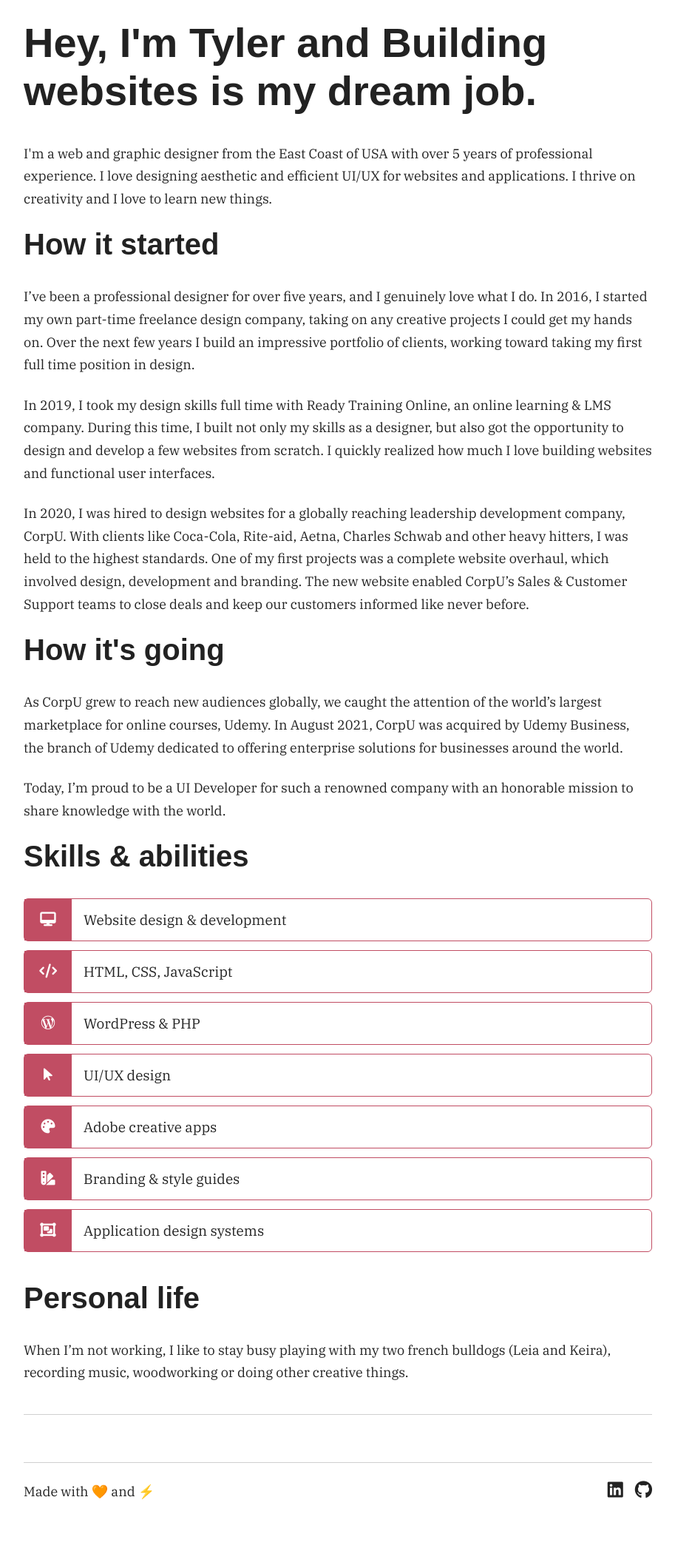
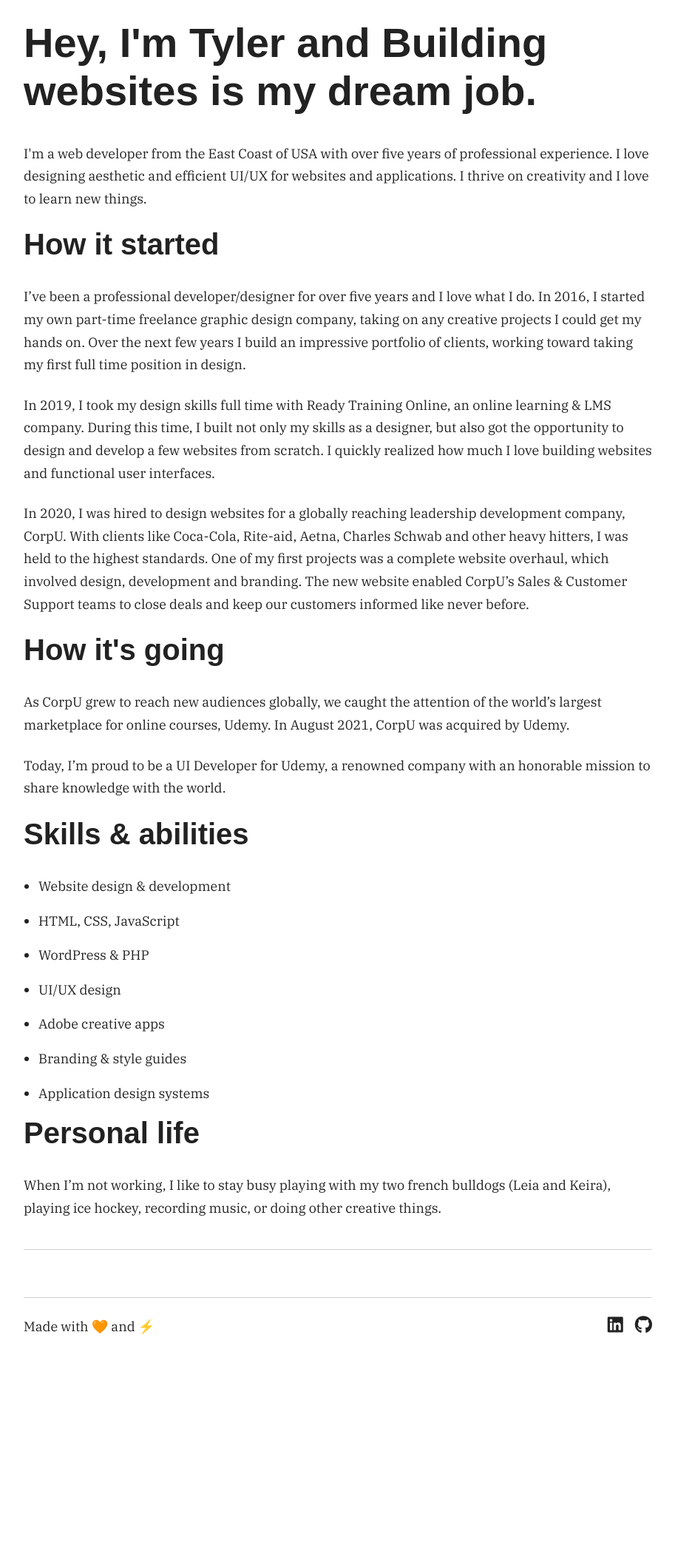
Before and after one commit to tylerwoodcook/linepup_com, a PHP site: page /default.php in a window 1280 px wide. Shown: the part 167-2263 px from the top of the page at 74% size, without its empty margins (183-1096 px from the left). After the commit the page ends 1970 px from the top, so only its background shows below. Run offline with PHP 8.4, Linux system fonts and the light colour scheme; some libraries are stand-ins or nearby versions; some web fonts are replaced.

Commit message:
Homepage - copy edits

```diff
--- a/default.php
+++ b/default.php
@@ -5,57 +5,26 @@ include('header.php');
 
     <div class="section">
         <h1>Hey, I'm Tyler and Building websites is my dream job.</h1>
-        <p>I'm a web and graphic designer from the East Coast of USA with over 5 years of professional experience. I love designing aesthetic and efficient UI/UX for websites and applications. I thrive on creativity and I love to learn new things.</p>
+        <p>I'm a web developer from the East Coast of USA with over five years of professional experience. I love designing aesthetic and efficient UI/UX for websites and applications. I thrive on creativity and I love to learn new things.</p>
         <h2>How it started</h2>
-        <p>I’ve been a professional designer for over five years, and I genuinely love what I do. In 2016, I started my own part-time freelance design company, taking on any creative projects I could get my hands on. Over the next few years I build an impressive portfolio of clients, working toward taking my first full time position in design.</p>
+        <p>I’ve been a professional developer/designer for over five years and I love what I do. In 2016, I started my own part-time freelance graphic design company, taking on any creative projects I could get my hands on. Over the next few years I build an impressive portfolio of clients, working toward taking my first full time position in design.</p>
         <p>In 2019, I took my design skills full time with Ready Training Online, an online learning & LMS company. During this time, I built not only my skills as a designer, but also got the opportunity to design and develop a few websites from scratch. I quickly realized how much I love building websites and functional user interfaces.</p>
         <p>In 2020, I was hired to design websites for a globally reaching leadership development company, CorpU. With clients like Coca-Cola, Rite-aid, Aetna, Charles Schwab and other heavy hitters, I was held to the highest standards. One of my first projects was a complete website overhaul, which involved design, development and branding. The new website enabled CorpU’s Sales & Customer Support teams to close deals and keep our customers informed like never before.</p>
         <h2>How it's going</h2>
-        <p>As CorpU grew to reach new audiences globally, we caught the attention of the world’s largest marketplace for online courses, Udemy. In August 2021, CorpU was acquired by Udemy Business, the branch of Udemy dedicated to offering enterprise solutions for businesses around the world.</p>
-        <p>Today, I’m proud to be a UI Developer for such a renowned company with an honorable mission to share knowledge with the world.</p>
+        <p>As CorpU grew to reach new audiences globally, we caught the attention of the world’s largest marketplace for online courses, Udemy. In August 2021, CorpU was acquired by Udemy.</p>
+        <p>Today, I’m proud to be a UI Developer for Udemy, a renowned company with an honorable mission to share knowledge with the world.</p>
         <h2>Skills &amp; abilities</h2>
-
-        <div class="col-1 mb-40">
-
-          <div class="skill-container">
-            <div class="skill-icon"><i class="fa-solid fa-desktop"></i></div>
-            <div class="skill-text">Website design & development</div>
-          </div>
-
-          <div class="skill-container">
-            <div class="skill-icon"><i class="fa-solid fa-code"></i></div>
-            <div class="skill-text">HTML, CSS, JavaScript</div>
-          </div>
-
-          <div class="skill-container">
-            <div class="skill-icon"><i class="fa-brands fa-wordpress-simple"></i></div>
-            <div class="skill-text">WordPress &amp; PHP</div>
-          </div>
-
-          <div class="skill-container">
-            <div class="skill-icon"><i class="fa-solid fa-arrow-pointer"></i></div>
-            <div class="skill-text">UI/UX design</div>
-          </div>
-
-          <div class="skill-container">
-            <div class="skill-icon"><i class="fa-solid fa-palette"></i></div>
-            <div class="skill-text">Adobe creative apps</div>
-          </div>
-
-          <div class="skill-container">
-            <div class="skill-icon"><i class="fa-solid fa-swatchbook"></i></div>
-            <div class="skill-text">Branding &amp; style guides</div>
-          </div>
-
-          <div class="skill-container">
-            <div class="skill-icon"><i class="fa-solid fa-object-group"></i></div>
-            <div class="skill-text">Application design systems</div>
-          </div>
-
-        </div>
-
+        <ul>
+          <li>Website design & development</li>
+          <li>HTML, CSS, JavaScript</li>
+          <li>WordPress &amp; PHP</li>
+          <li>UI/UX design</li>
+          <li>Adobe creative apps</li>
+          <li>Branding &amp; style guides</li>
+          <li>Application design systems</li>
+        </ul>
         <h2>Personal life</h2>
-        <p>When I’m not working, I like to stay busy playing with my two french bulldogs (Leia and Keira), recording music, woodworking or doing other creative things.</p>
+        <p>When I’m not working, I like to stay busy playing with my two french bulldogs (Leia and Keira), playing ice hockey, recording music, or doing other creative things.</p>
       <hr />
     </div>
 
```
